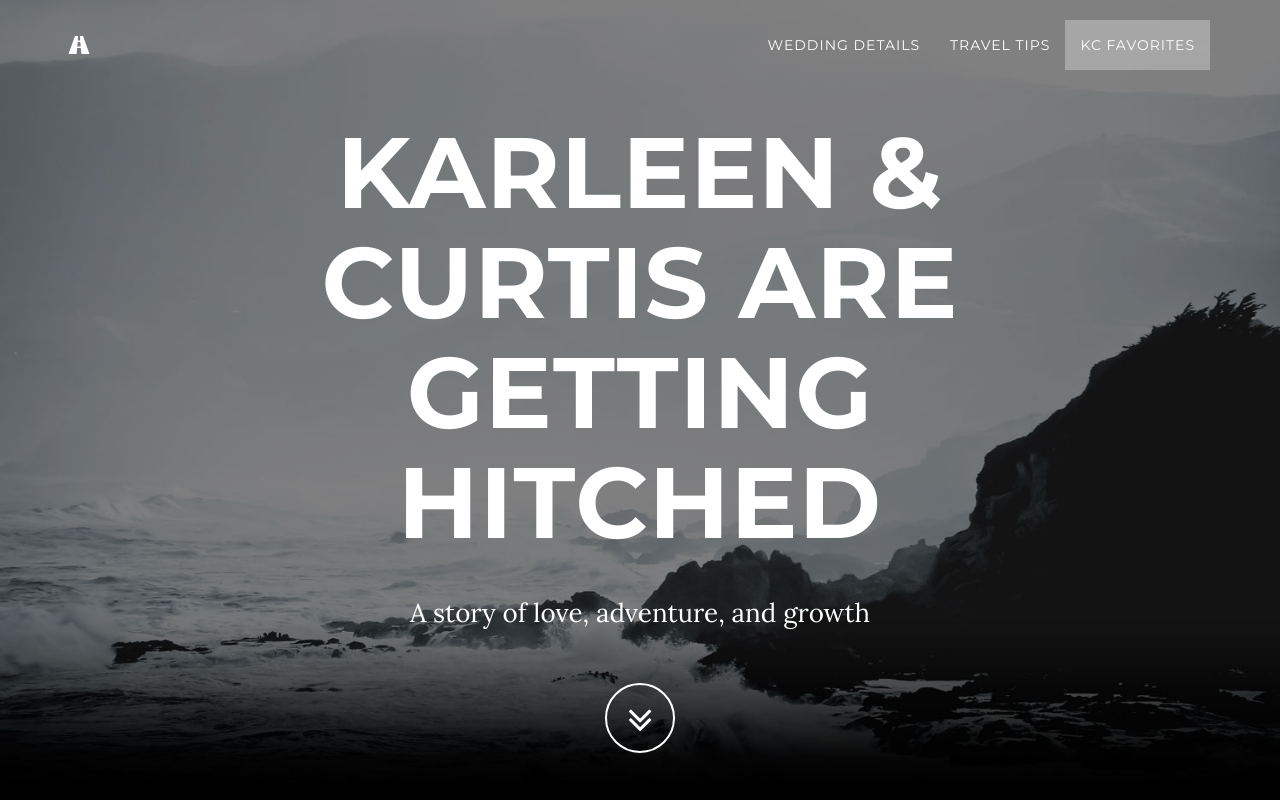
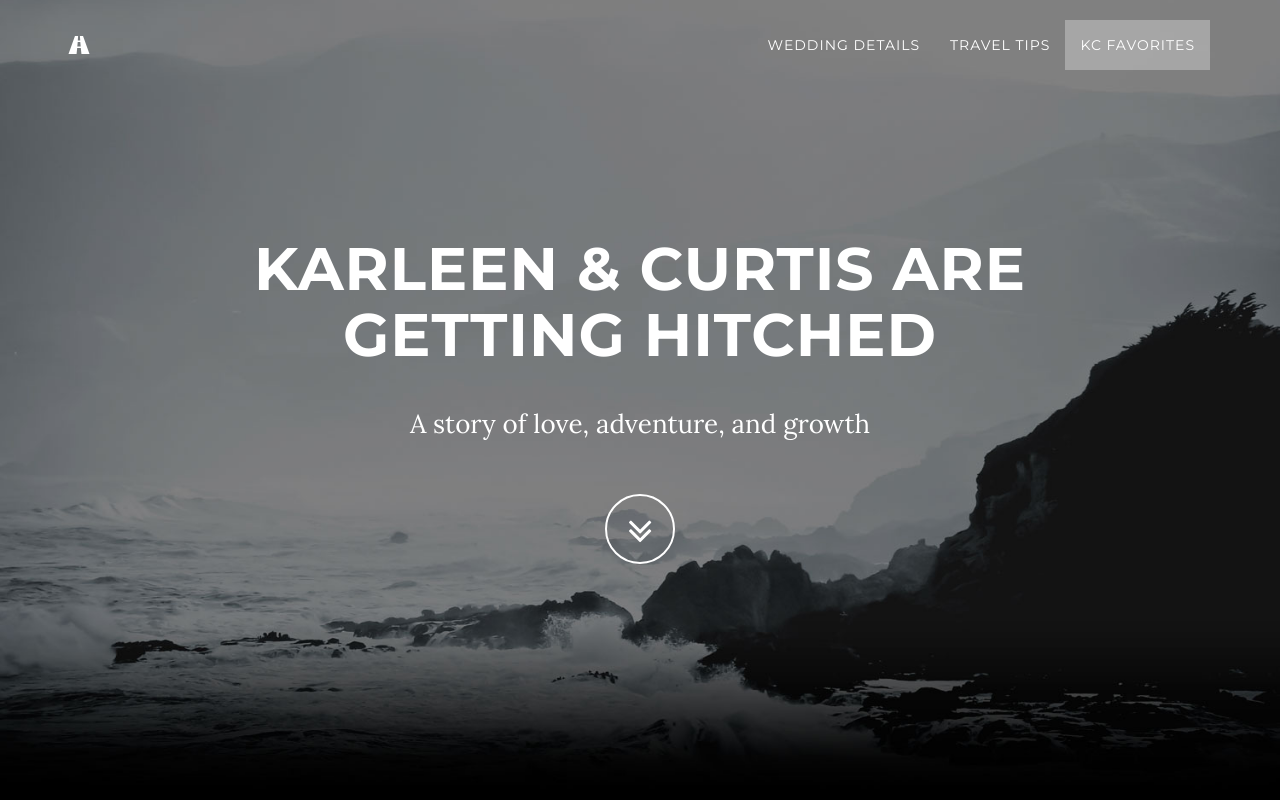
Before and after one commit to robotarmy/wedding, a website: page index.html in a window 1280 px wide. Shown: the top 800 px of the page. Drawn offline with nearby package versions, Linux system fonts and the light colour scheme; some packages are replaced by stand-ins of ours.

Commit message:
Update grayscale.css

```diff
--- a/css/grayscale.css
+++ b/css/grayscale.css
@@ -147,8 +147,7 @@ a:focus {
     padding: 0;
   }
   .intro .intro-body .brand-heading {
-    font-size: 100px;
-    margin-top: 70px;
+    font-size: 60px;
   }
   .intro .intro-body .intro-text {
     font-size: 26px;
```
